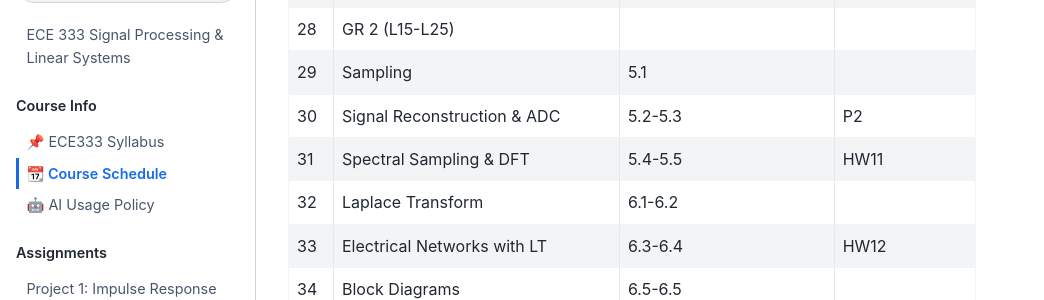
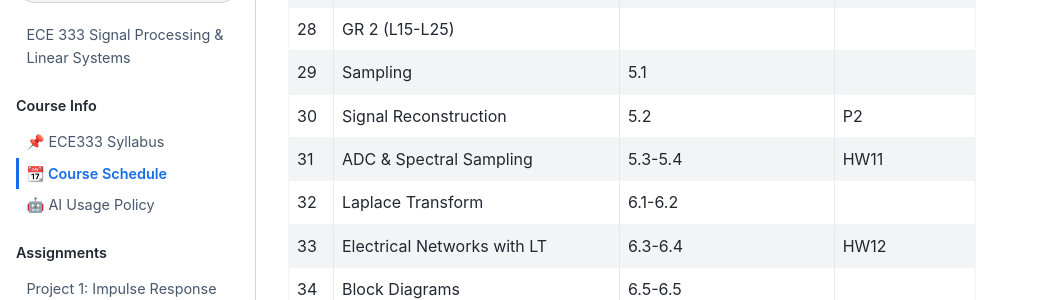
Before and after one commit to USAFA-ECE/ece333, a Jupyter Book: the page built from book/schedule.md, in a window 1280 px wide and 900 px high, scrolled down 1379 px. Shown: the part 154-454 px from the top of the window, without its empty margins (0-1044 px from the left). Built offline with Jupyter Book 1.0.4 settings and Sphinx 7.4.7 and the Sphinx Book theme 1.1.4, drawn with Linux system fonts in a browser that asks for light colours.

Commit message:
Updated schedule

````diff
--- a/book/schedule.md
+++ b/book/schedule.md
@@ -3,6 +3,7 @@
 ```{note}
 This schedule is subject to change as appropriate.
 ```
+
 **Last Updated: 27 Jan 2026**
 
 |Lsn| Topics                            |  Reading         | Due             |
@@ -36,8 +37,8 @@ This schedule is subject to change as appropriate.
 |27 | Review                            |                  | Quiz4 (L21-L25) |
 |28 | GR 2 (L15-L25)                    |                  |                 |
 |29 | Sampling                          | 5.1              |                 |
-|30 | Signal Reconstruction & ADC       | 5.2-5.3          | P2              |
-|31 | Spectral Sampling & DFT           | 5.4-5.5          | HW11            |
+|30 | Signal Reconstruction             | 5.2              | P2              |
+|31 | ADC & Spectral Sampling           | 5.3-5.4          | HW11            |
 |32 | Laplace Transform                 | 6.1-6.2          |                 |
 |33 | Electrical Networks with LT       | 6.3-6.4          | HW12            |
 |34 | Block Diagrams                    | 6.5-6.5          |                 |
````
